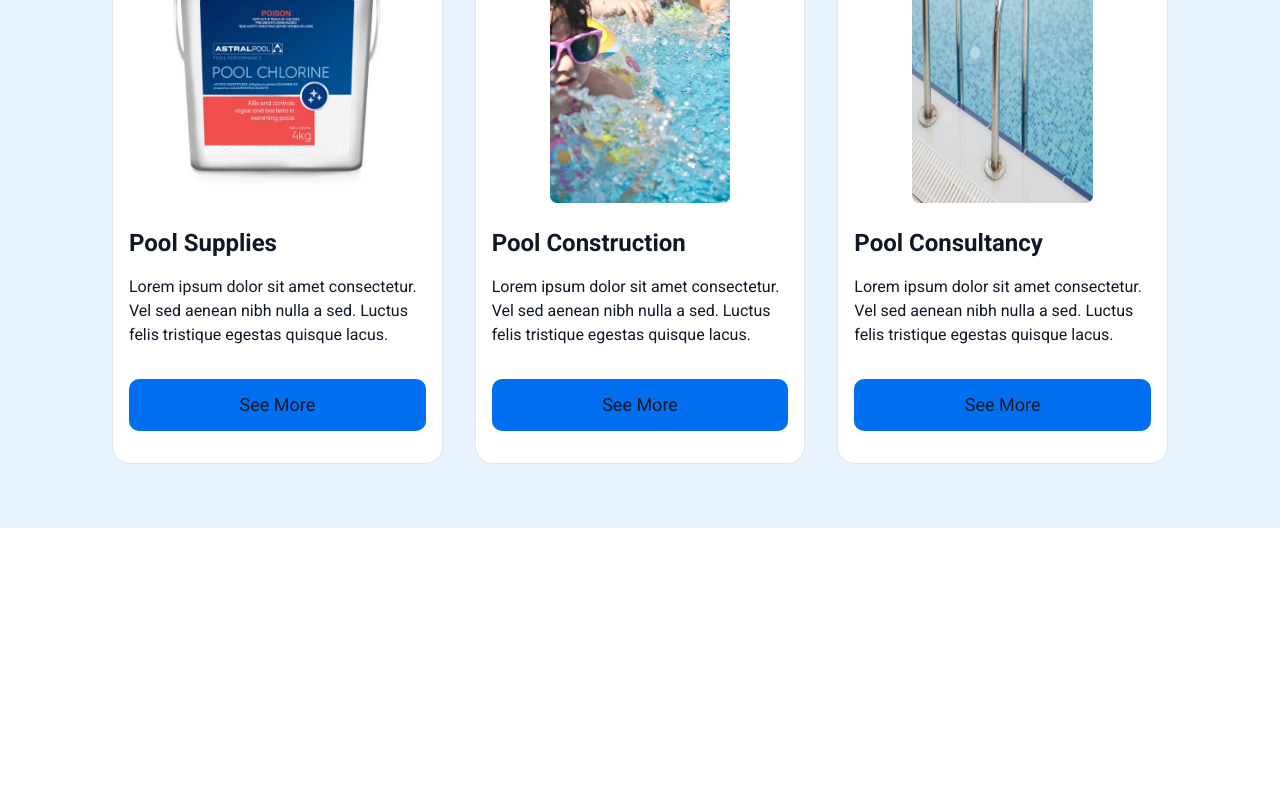
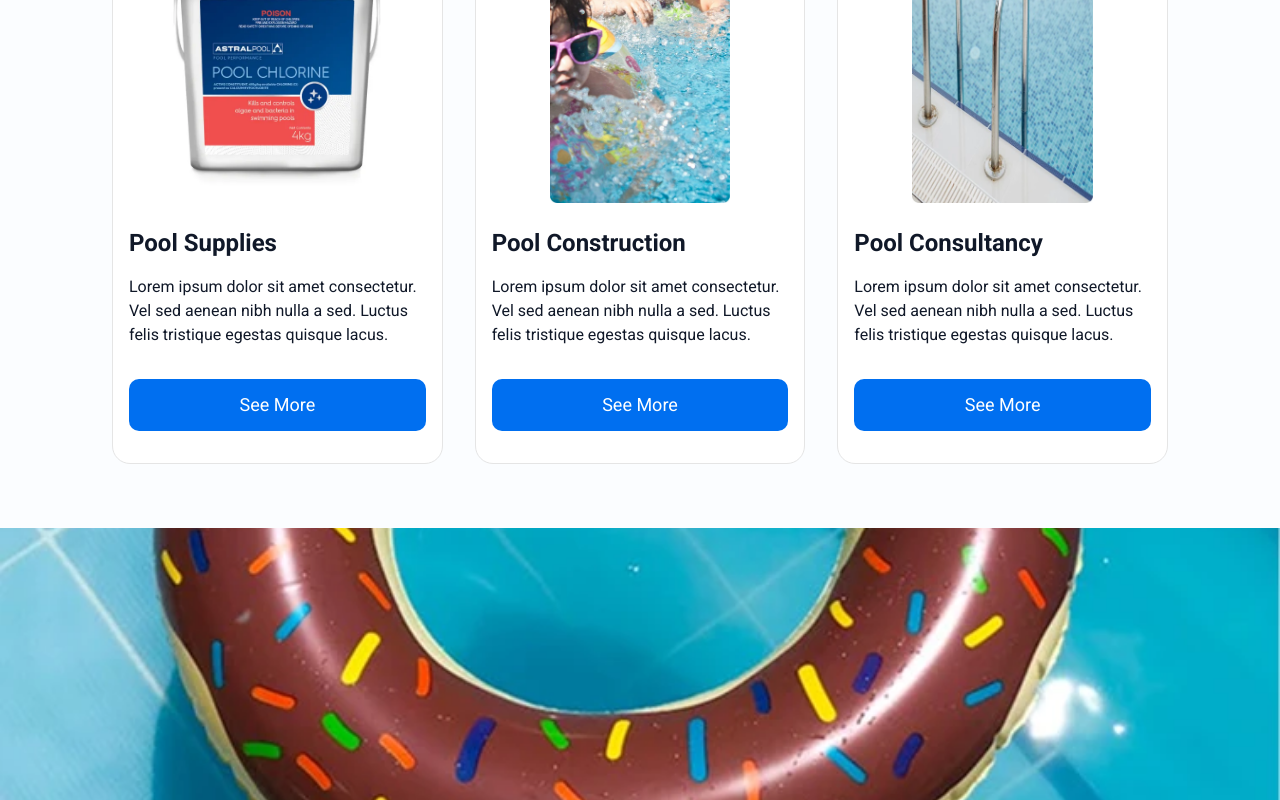
Before and after one commit to markmarkestareja/aquatech-pools, a Next.js app: page / in a window 1280 px wide. Shown: the part 1426-2226 px from the top of the page. Before the commit the page ends 1954 px from the top, so only its background shows below. Built offline with nearby package versions, Linux system fonts and the light colour scheme.

Commit message:
started whychooseus

```diff
--- a/app/globals.css
+++ b/app/globals.css
@@ -48,6 +48,7 @@
   --radius-4xl: calc(var(--radius) + 16px);
 
   --color-m-primary: var(--m-primary);
+  --color-m-primary-light: var(--m-primary-light);
   --color-m-secondary: var(--m-secondary);
   --color-m-white: var(--m-white);
   --color-m-light: var(--m-light);
@@ -152,6 +153,7 @@ h1, h2, h3, h4, h5, h6 {
   --sidebar-ring: oklch(0.708 0 0);
 
   --m-primary: oklch(56.872% 0.21202 258.167);
+  --m-primary-light: oklch(73.504% 0.13695 256.454);
   --m-secondary: oklch(23.531% 0.15663 268.314);
   --m-white: oklch(100% 0.00011 271.152);
   --m-light: oklch(96.018% 0.01946 252.986);
--- a/app/page.tsx
+++ b/app/page.tsx
@@ -1,6 +1,7 @@
 import Hero from "@/components/hero/Hero"
 import Clients from "@/components/hero/Clients";
 import Offers from "@/components/hero/Offers";
+import WhyChooseUs from "@/components/hero/WhyChooseUs";
 
 
 export default function HeroSection() {
@@ -9,6 +10,7 @@ export default function HeroSection() {
       <Hero />
       <Clients />
       <Offers />
+      <WhyChooseUs />
     </>
   );
 }
--- a/components/generateBtn.tsx
+++ b/components/generateBtn.tsx
@@ -9,7 +9,7 @@ export function GeneratePrimaryBtn({link, label = "Explore More"} : BtnProps) {
     return (
         <Link
             href={link}
-            className="text-lg text-light px-6 py-3 rounded-lg bg-m-primary text-center"
+            className="text-m-white text-lg px-6 py-3 rounded-lg bg-m-primary text-center"
         >
             {label}
         </Link>
@@ -20,7 +20,7 @@ export function GenerateSecondaryBtn({link, label = "Explore More"} : BtnProps)
     return (
         <Link
             href={link}
-            className="text-lg px-6 py-3 rounded-lg bg-light text-m-primary text-center"
+            className="text-lg px-6 py-3 rounded-lg bg-m-white text-m-primary text-center"
         >
             {label}
         </Link>
--- a/components/hero/Clients.tsx
+++ b/components/hero/Clients.tsx
@@ -32,7 +32,7 @@ const techLogos = [
 
 export default function Clients() {
   return (
-    <section className="bg-background px-0 md:px-0 lg:px-0 xl:px-0 flex flex-col gap-12" style={{ height: 'auto', position: 'relative', overflow: 'hidden' }}>
+    <section className="bg-m-lighter px-0 md:px-0 lg:px-0 xl:px-0 flex flex-col gap-12" style={{ height: 'auto', position: 'relative', overflow: 'hidden' }}>
       <h2 className="text-center">Clients Who Trusted Us</h2>
 
       {/* Horizontal loop with icons */}
--- a/components/hero/Offers.tsx
+++ b/components/hero/Offers.tsx
@@ -22,7 +22,7 @@ const offersCardContents = [
 
 export default function Offers(){
     return (
-        <section className="bg-m-light flex flex-col gap-12">
+        <section className="bg-m-lighter flex flex-col gap-12">
             <div className="flex flex-col gap-6">
                 <h2>What We Have For You</h2>
                 <p>Lorem ipsum dolor sit amet consectetur. Adipiscing aliquam lorem commodo vitae diam bibendum volutpat eu. Neque dolor nunc quis consequat eget ultrices lacus magna. In eros porta et id maecenas ornare. Nec diam at ullamcorper id vitae morbi tristique semper.</p>
@@ -46,12 +46,7 @@ export default function Offers(){
                                 <h3>{offersCardContent.title}</h3>
                                 <p>{offersCardContent.desc}</p>
                             </div>
-                            {/* <Link
-                                href={`${offersCardContent.link}`}
-                                className="text-xl text-foreground px-6 py-3 rounded-lg bg-primary text-center"
-                            >
-                                See More
-                            </Link> */}
+
                             <GeneratePrimaryBtn
                                 link={`${offersCardContent.link}`}
                                 label="See More"
--- /dev/null
+++ b/components/hero/WhyChooseUs.tsx
@@ -0,0 +1,21 @@
+import Image from "next/image";
+
+export default function WhyChooseUs(){
+    return (
+        <section>
+            <div>
+                <h2>Why Choose Us</h2>
+                <p>Lorem ipsum dolor sit amet consectetur. Fusce donec amet dui fames elit massa ornare. Justo arcu mi consequat dolor congue massa turpis arcu quam. Nulla venenatis natoque faucibus tellus lectus parturient at et imperdiet. </p>
+                <p>Orci vitae id bibendum lorem. Adipiscing duis in eros odio risus. Cursus nam at pellentesque sagittis augue augue id phasellus lectus. Sed ornare odio ut duis sed dolor dolor. Turpis fermentum convallis dui diam. Suspendisse mi donec at aliquet arcu vestibulum. </p>
+            </div>
+            <div>
+                <Image
+                    src="/images/pool-supplies.webp"
+                    alt=""
+                    fill
+                    className="object-cover"
+                />
+            </div>
+        </section>
+    )
+}
```
